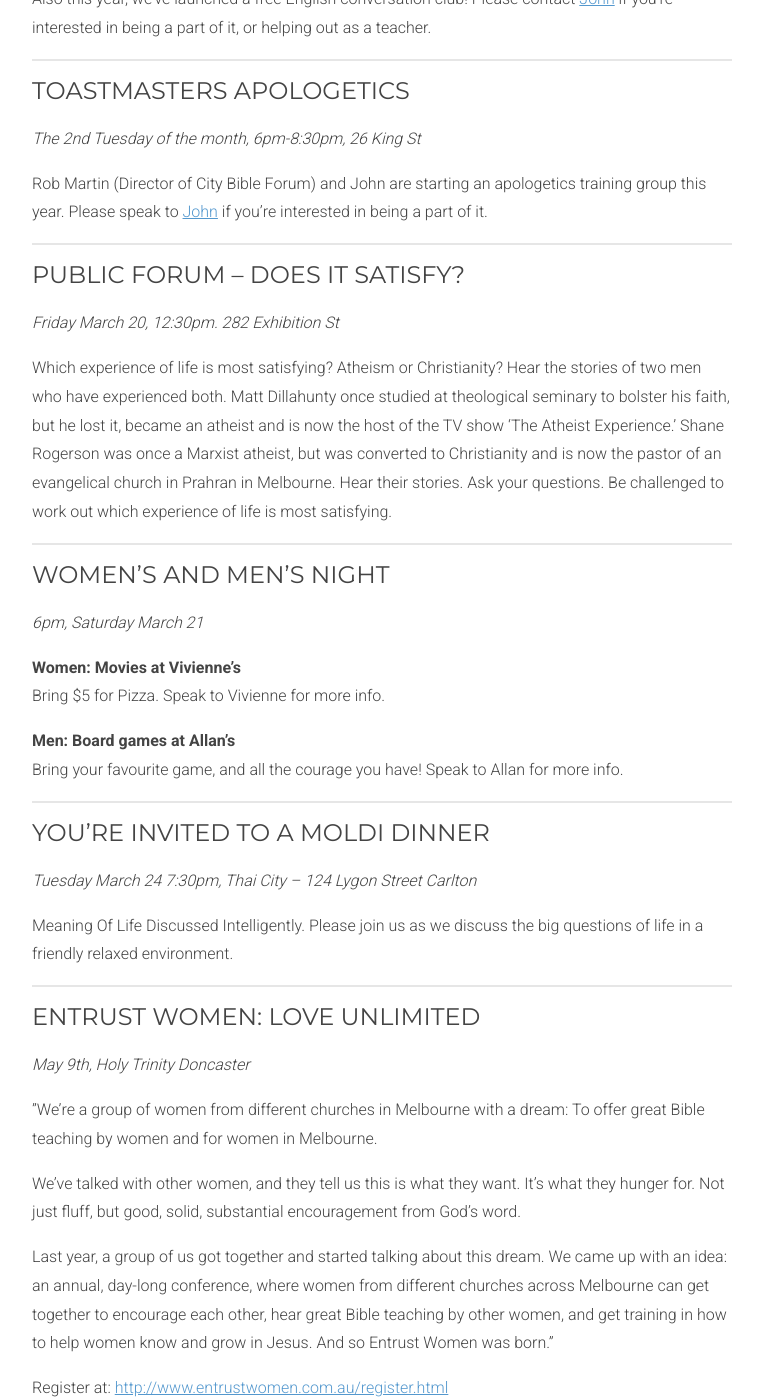
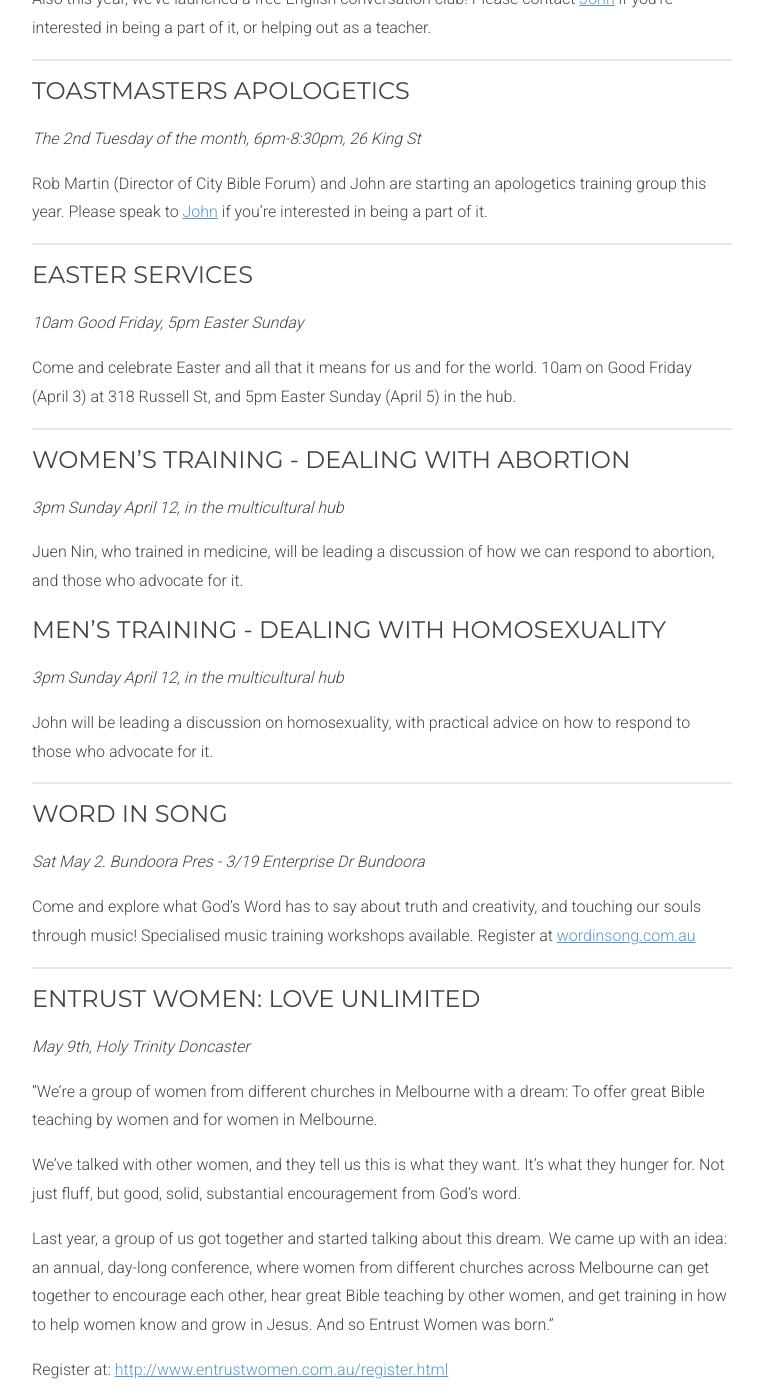
Before and after one commit to allanhortle/melbourneevangelicalchurch.com.au, a Jekyll site: the page built from index.markdown, in a window 1280 px wide and 1400 px high, scrolled down 927 px. Shown: the whole window, without its empty margins (258-1021 px from the left). Built offline with Jekyll 4.4.1, drawn with Linux system fonts in a browser that asks for light colours; Markdown is read by kramdown in place of the engine named in the settings.

Commit message:
tuesday updates

```diff
--- a/index.markdown
+++ b/index.markdown
@@ -29,29 +29,29 @@ Rob Martin (Director of City Bible Forum) and John are starting an apologetics t
 
 ***
 
+## Easter Services
+_10am Good Friday, 5pm Easter Sunday_
 
-## Public Forum – Does it Satisfy?
-_Friday March 20, 12:30pm. 282 Exhibition St_
-
-Which experience of life is most satisfying? Atheism or Christianity? Hear the stories of two men who have experienced both. Matt Dillahunty once studied at theological seminary to bolster his faith, but he lost it, became an atheist and is now the host of the TV show ‘The Atheist Experience.’ Shane Rogerson was once a Marxist atheist, but was converted to Christianity and is now the pastor of an evangelical church in Prahran in Melbourne. Hear their stories. Ask your questions. Be challenged to work out which experience of life is most satisfying.
+Come and celebrate Easter and all that it means for us and for the world. 10am on Good Friday (April 3) at 318 Russell St, and 5pm Easter Sunday (April 5) in the hub.
 
 ***
 
-## Women's and Men's Night
-_6pm, Saturday March 21_
+## Women’s Training - Dealing with Abortion
+_3pm Sunday April 12, in the multicultural hub_
 
-__Women: Movies at Vivienne’s__
-Bring $5 for Pizza. Speak to Vivienne for more info.
+Juen Nin, who trained in medicine, will be leading a discussion of how we can respond to abortion, and those who advocate for it.
 
-__Men: Board games at Allan's__
-Bring your favourite game, and all the courage you have! Speak to Allan for more info.
+## Men’s Training - Dealing with Homosexuality
+_3pm Sunday April 12, in the multicultural hub_
+
+John will be leading a discussion on homosexuality, with practical advice on how to respond to those who advocate for it.
 
 ***
 
-## You're invited to a MOLDI Dinner
-_Tuesday March 24 7:30pm, Thai City – 124 Lygon Street Carlton_
+## Word In Song
+_Sat May 2. Bundoora Pres - 3/19 Enterprise Dr Bundoora_
 
-Meaning Of Life Discussed Intelligently. Please join us as we discuss the big questions of life in a friendly relaxed environment.
+Come and explore what God’s Word has to say about truth and creativity, and touching our souls through music! Specialised music training workshops available. Register at [wordinsong.com.au](http://wordinsong.com.au)
 
 ***
 
```
Also changed, not shown: _posts/2015/2015-03-23-the_problem_of_evil_and_suffering.md (added, +26 -0 lines).
